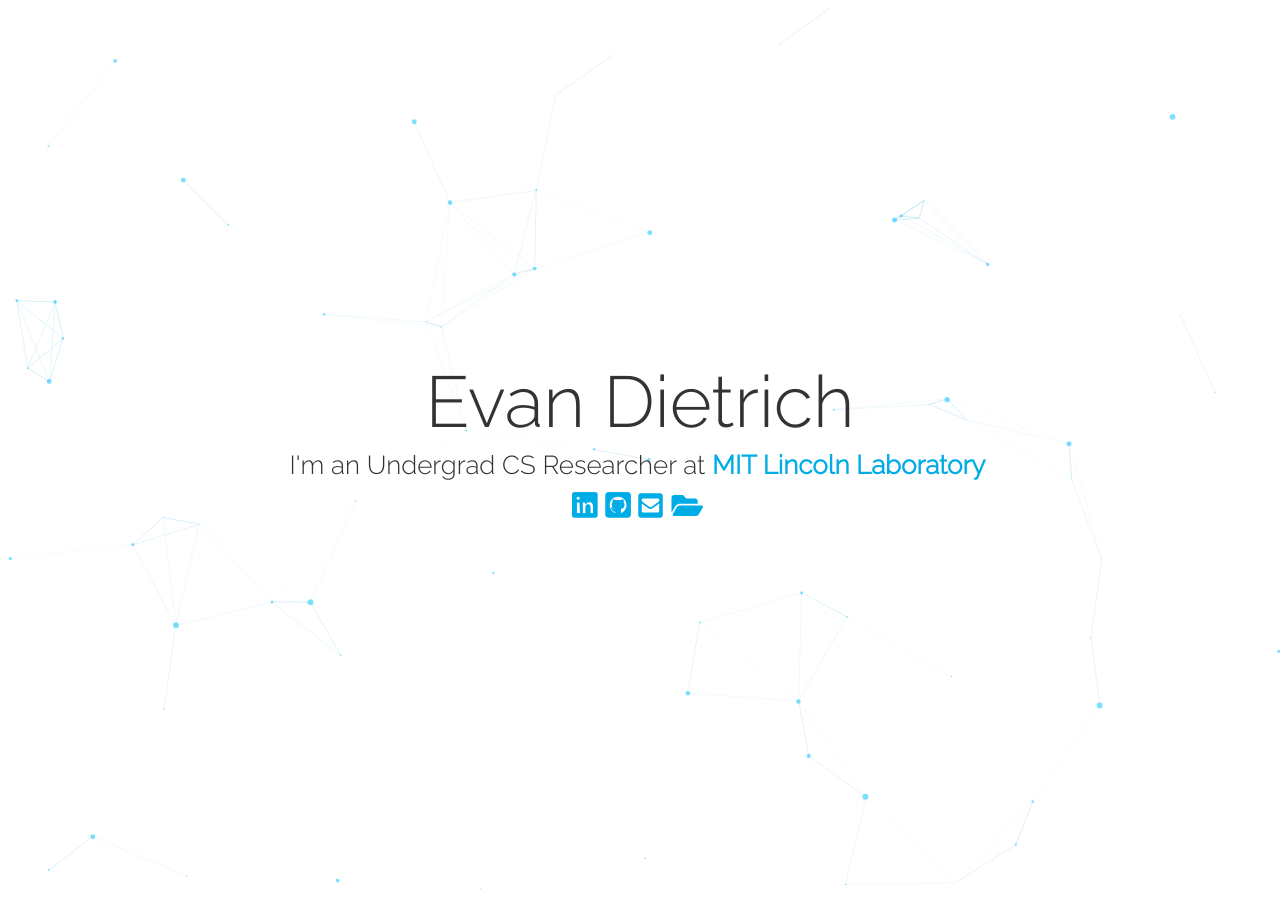
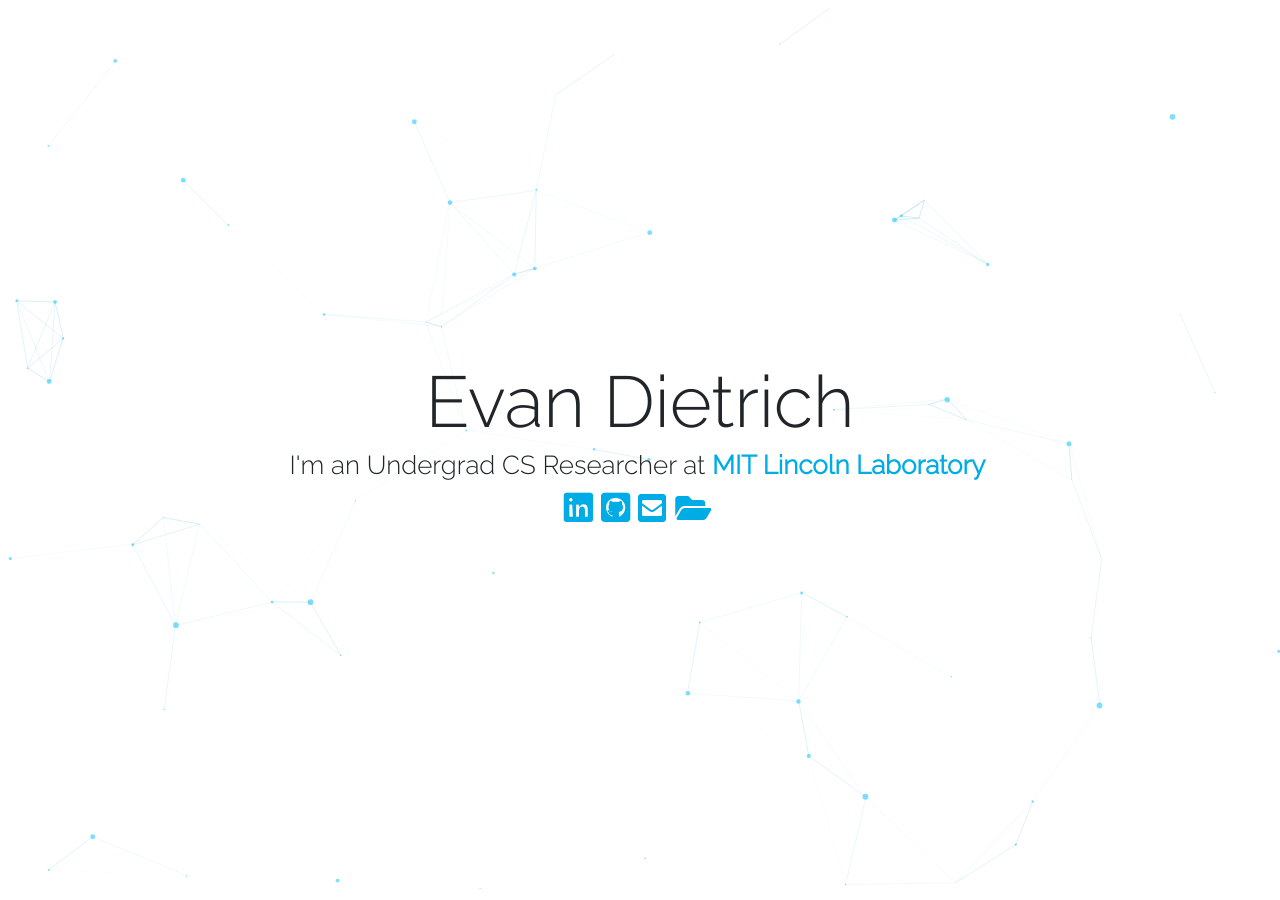
Before and after one commit to EvanDietrich/EvanDietrich.github.io, a Jekyll site: the page index.html, which Jekyll copies as it is, in a window 1280 px wide. Built offline with Jekyll 4.4.1, drawn with Linux system fonts in a browser that asks for light colours; nearby versions of some CDN libraries.

Commit message:
Update index.html

```diff
--- a/index.html
+++ b/index.html
@@ -18,8 +18,11 @@
   <script src="https://ajax.googleapis.com/ajax/libs/jquery/3.1.1/jquery.min.js"></script>
 
   <!-- Latest compiled and minified CSS -->
-  <link rel="stylesheet" href="https://maxcdn.bootstrapcdn.com/bootstrap/3.3.7/css/bootstrap.min.css">
+  <!-- <link rel="stylesheet" href="https://maxcdn.bootstrapcdn.com/bootstrap/3.3.7/css/bootstrap.min.css"> -->
   <link rel="icon" type="image/png" href="../images/webimage.png">
+
+  <link rel="stylesheet" href="https://maxcdn.bootstrapcdn.com/bootstrap/4.0.0/css/bootstrap.min.css" integrity="sha384-Gn5384xqQ1aoWXA+058RXPxPg6fy4IWvTNh0E263XmFcJlSAwiGgFAW/dAiS6JXm" crossorigin="anonymous">
+  <script src="https://maxcdn.bootstrapcdn.com/bootstrap/4.0.0/js/bootstrap.min.js" integrity="sha384-JZR6Spejh4U02d8jOt6vLEHfe/JQGiRRSQQxSfFWpi1MquVdAyjUar5+76PVCmYl" crossorigin="anonymous"></script>
 
   <!-- jQuery library -->
   <script src="https://ajax.googleapis.com/ajax/libs/jquery/3.2.1/jquery.min.js"></script>
```
